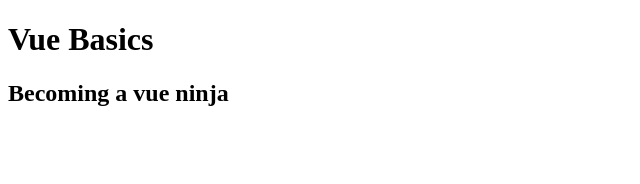
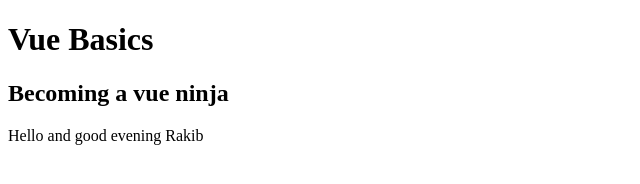
Before and after one commit to Rakibxl/Udemy-Vue-JS, a plain HTML site: page index.html in a window 1280 px wide. Shown: the whole page, without its empty margins (0-640 px from the left). Drawn offline with nearby package versions, Linux system fonts and the light colour scheme.

Commit message:
Vue methods

```diff
--- a/app.js
+++ b/app.js
@@ -1,6 +1,12 @@
 new Vue({
     el: '#app',
     data:{
-        title: 'Becoming a vue ninja'
+        title: 'Becoming a vue ninja',
+        name: 'Rakib'
+    },
+    methods:{
+        greet(time){
+            return `Hello and good ${time} ${this.name}`
+        }
     }
 })
--- a/index.html
+++ b/index.html
@@ -10,6 +10,7 @@
     <h1>Vue Basics</h1>
     <div id="app">
         <h2>{{title}}</h2>
+        <p>{{greet('evening')}}</p>
     </div>
 
 
```
